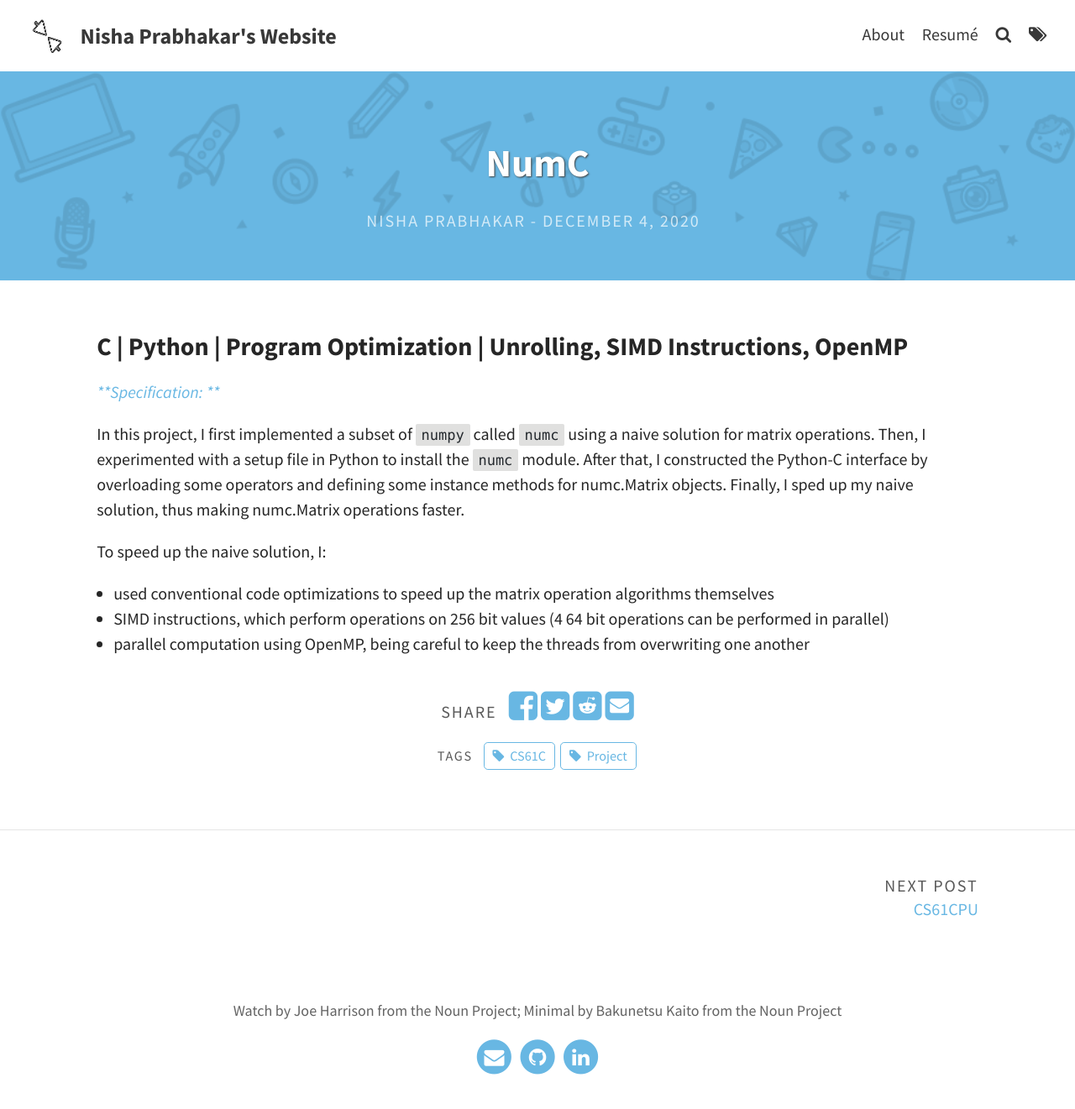
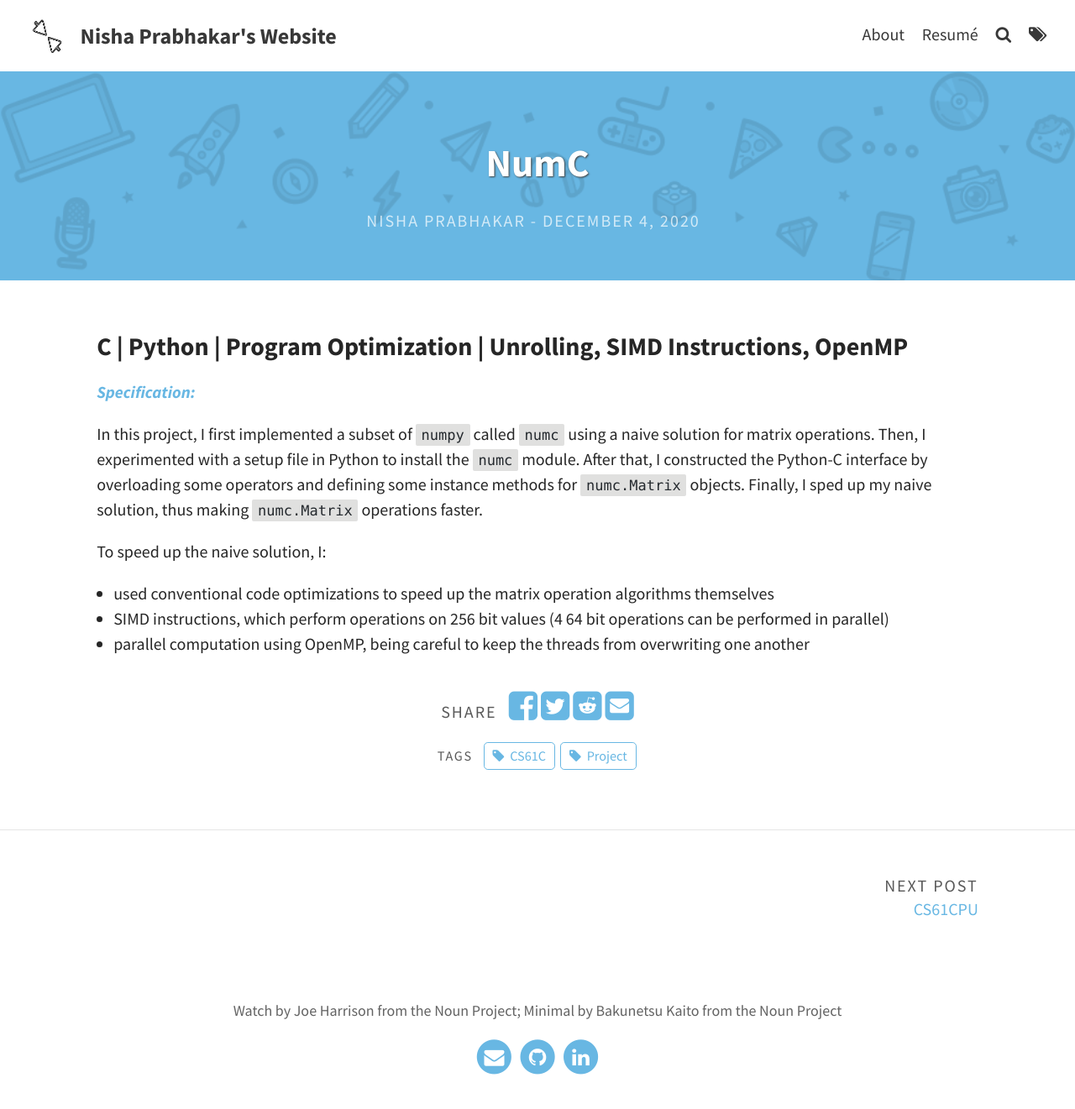
Before and after one commit to nishap1225/nishap1225.github.io, a Jekyll site: the page built from _posts/2020-12-04-NumC.md, in a window 1280 px wide. Shown: the whole page at 84% size. Built offline with Jekyll 4.4.1, drawn with Linux system fonts in a browser that asks for light colours.

Commit message:
markdown fixes

```diff
--- a/_posts/2020-12-04-NumC.md
+++ b/_posts/2020-12-04-NumC.md
@@ -9,9 +9,9 @@ excerpt_separator: <!--more-->
 ### C | Python | Program Optimization | Unrolling, SIMD Instructions, OpenMP
 <!--more-->
 
-[***Specification: ***](https://cs61c.org/fa20/projects/proj4/#task-4-speeding-up-matrix-operations)
+[***Specification:***](https://cs61c.org/fa20/projects/proj4/#task-4-speeding-up-matrix-operations)
 
-In this project, I first implemented a subset of `numpy` called `numc` using a naive solution for matrix operations. Then, I experimented with a setup file in Python to install the `numc` module. After that, I constructed the Python-C interface by overloading some operators and defining some instance methods for numc.Matrix objects. Finally, I sped up my naive solution, thus making numc.Matrix operations faster.
+In this project, I first implemented a subset of `numpy` called `numc` using a naive solution for matrix operations. Then, I experimented with a setup file in Python to install the `numc` module. After that, I constructed the Python-C interface by overloading some operators and defining some instance methods for `numc.Matrix` objects. Finally, I sped up my naive solution, thus making `numc.Matrix` operations faster.
 
 To speed up the naive solution, I:
 - used conventional code optimizations to speed up the matrix operation algorithms themselves
```
Also changed, not shown: _posts/2020-09-19-Conway's-Game-of-Life,-in-RGB!.md (+1 -1 lines), _posts/2020-10-05-CS61Classify.md (+1 -1 lines), _posts/2020-11-01-CS61CPU.md (+1 -1 lines).
